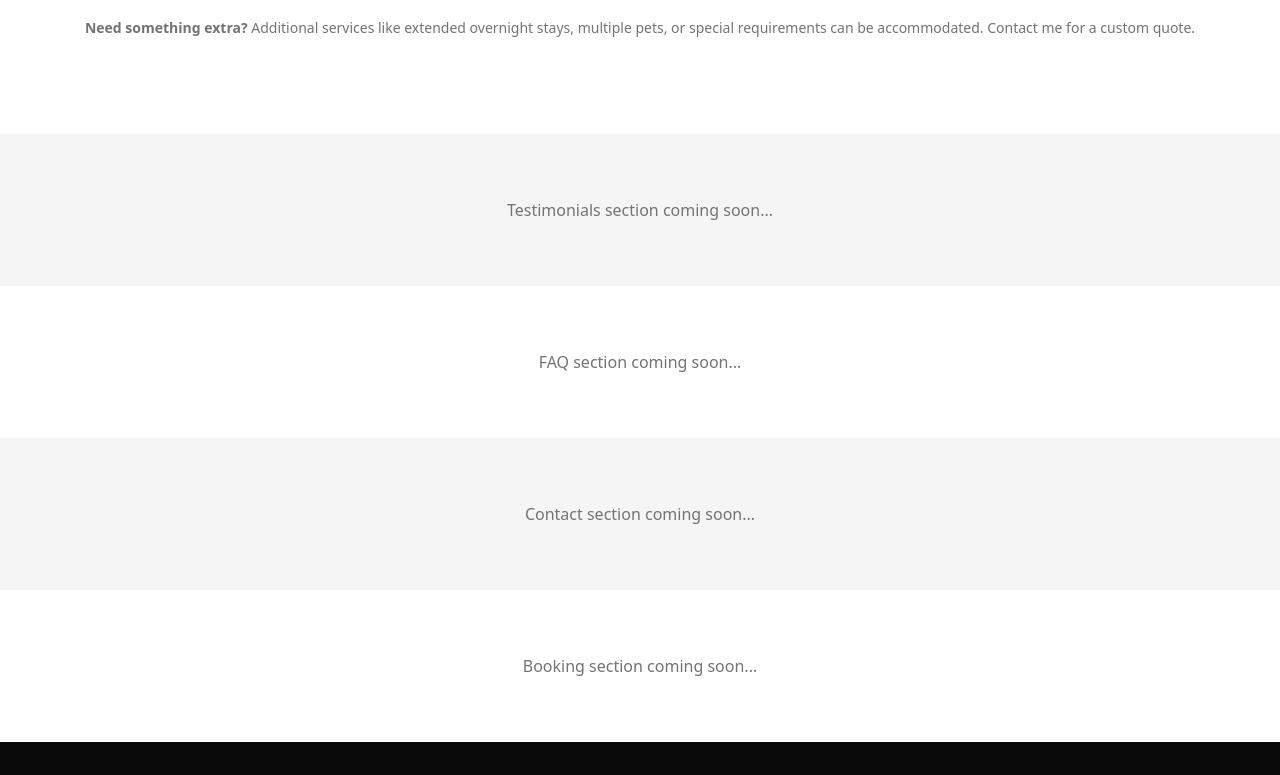
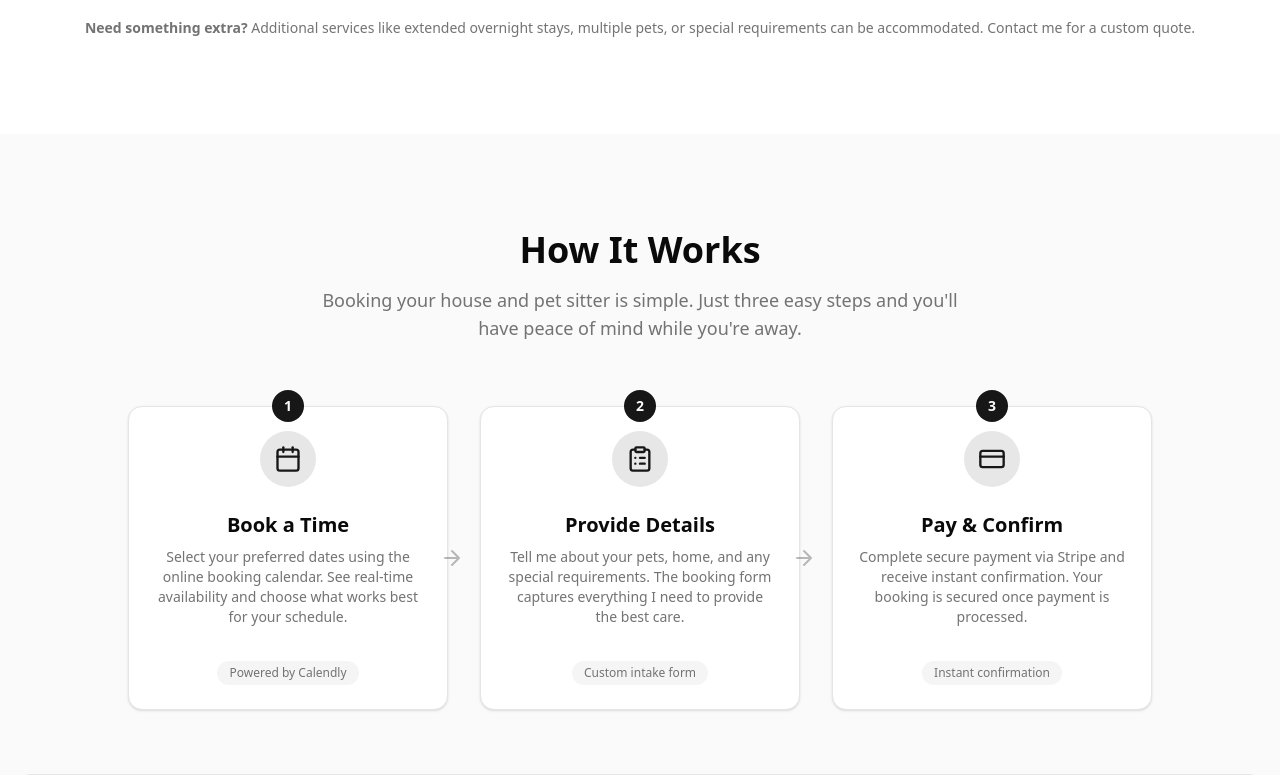
Before and after one commit to King-Perb/house-sitting, a Next.js app: page / in a window 1280 px wide. Shown: the part 3660-4435 px from the top of the page. Built offline with nearby package versions, Linux system fonts and the light colour scheme.

Commit message:
feat(how-it-works): integrate section into homepage

```diff
--- a/src/app/page.tsx
+++ b/src/app/page.tsx
@@ -1,5 +1,5 @@
 import { HeroSection } from "@/components/hero";
-import { AboutSection, PricingSection, ServicesSection } from "@/components/sections";
+import { AboutSection, HowItWorksSection, PricingSection, ServicesSection } from "@/components/sections";
 
 export default function Home() {
   return (
@@ -15,6 +15,9 @@ export default function Home() {
 
       {/* Pricing Section */}
       <PricingSection />
+
+      {/* How It Works Section */}
+      <HowItWorksSection />
 
       <section id="testimonials" className="py-16 bg-muted">
         <div className="container mx-auto px-4 text-center">
--- a/src/components/sections/index.ts
+++ b/src/components/sections/index.ts
@@ -1,3 +1,4 @@
 export { AboutSection } from "./about-section";
+export { HowItWorksSection } from "./how-it-works-section";
 export { PricingSection } from "./pricing-section";
 export { ServicesSection } from "./services-section";
```
